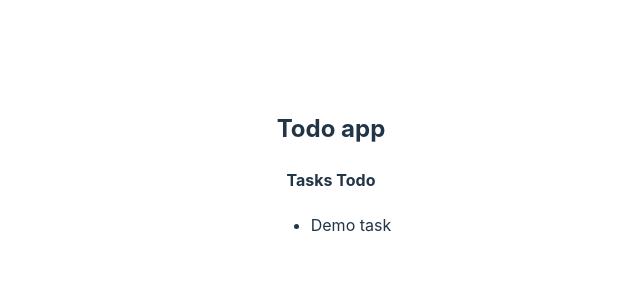
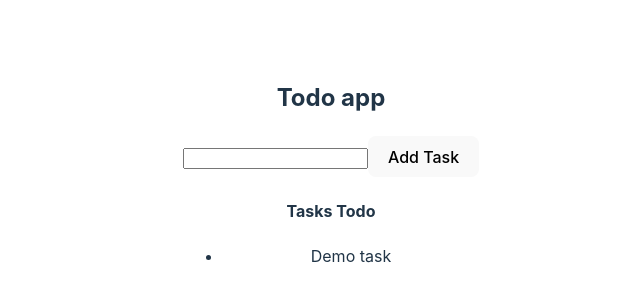
Before and after one commit to prakhar531/Redux-Todo-List, a React (Vite) app: page / in a window 1280 px wide. Shown: the part 228-528 px from the top of the page, without its empty margins (309-949 px from the left). Built offline with nearby package versions, Linux system fonts and the light colour scheme.

Commit message:
Redux-Adding form component and feature of adding task in todo list

```diff
--- /dev/null
+++ b/src/components/AddForm.jsx
@@ -0,0 +1,24 @@
+import { useState } from "react";
+import { useDispatch } from "react-redux";
+import { addTodo } from "../features/todo/todoSlice";
+
+export default function AddForm() {
+    const [task, setTask] = useState("");
+    const dispatch = useDispatch(); ("");
+
+    const submitHandler = (e) => {
+        e.preventDefault();
+        setTask("");
+        //action is passed in dispatch and we have give value of payload as argument
+        dispatch(addTodo(task));
+    }
+    return (
+        <>
+            <form onSubmit={submitHandler}>
+                <input type="text" onChange={(e) => setTask(e.target.value)} ></input>
+                <button type="submit">Add Task</button>
+            </form>
+        </>
+
+    );
+}
--- a/src/components/Todo.jsx
+++ b/src/components/Todo.jsx
@@ -1,10 +1,12 @@
 import { useSelector } from "react-redux";
+import AddForm from "./AddForm";
 
 export default function Todo() {
     const todos = useSelector((state) => state.todos);
     return (
         <div>
             <h2>Todo app</h2>
+            <AddForm />
             <h4>Tasks Todo</h4>
             <ul>
                 {
```
